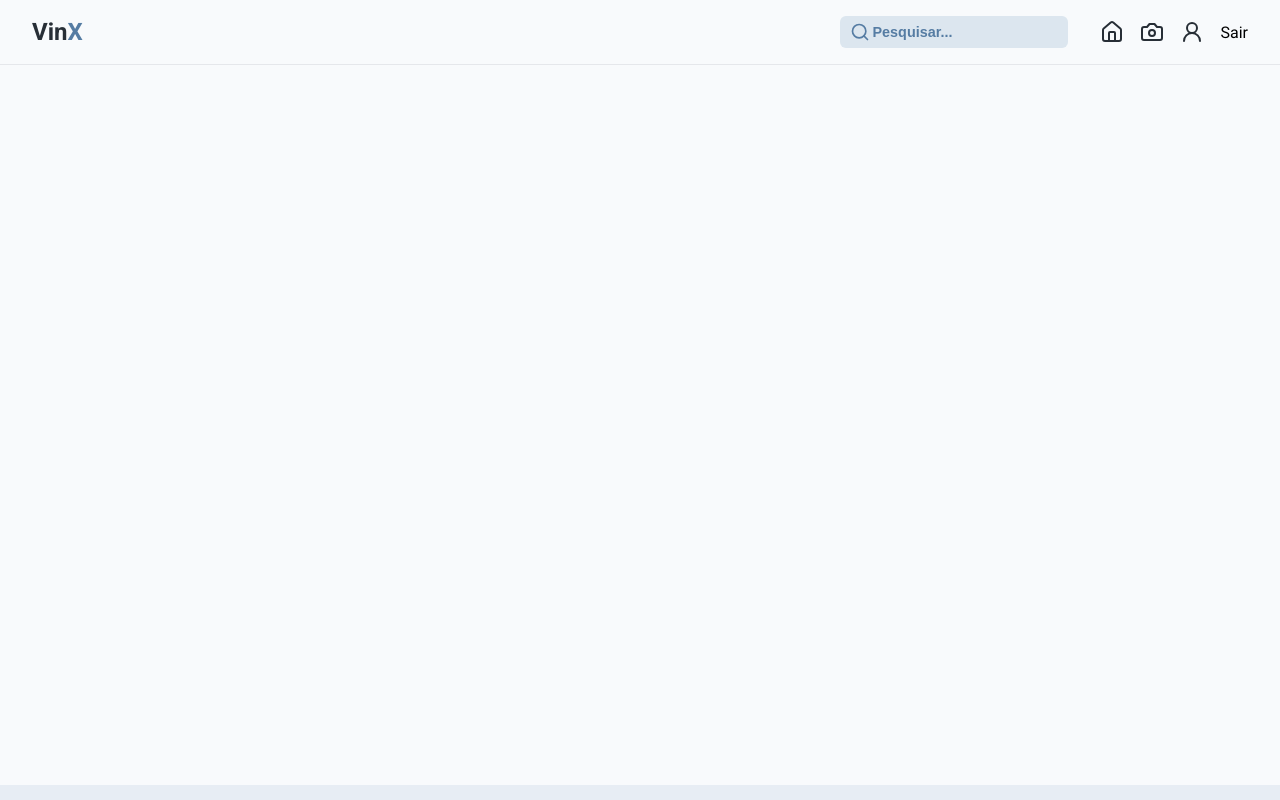
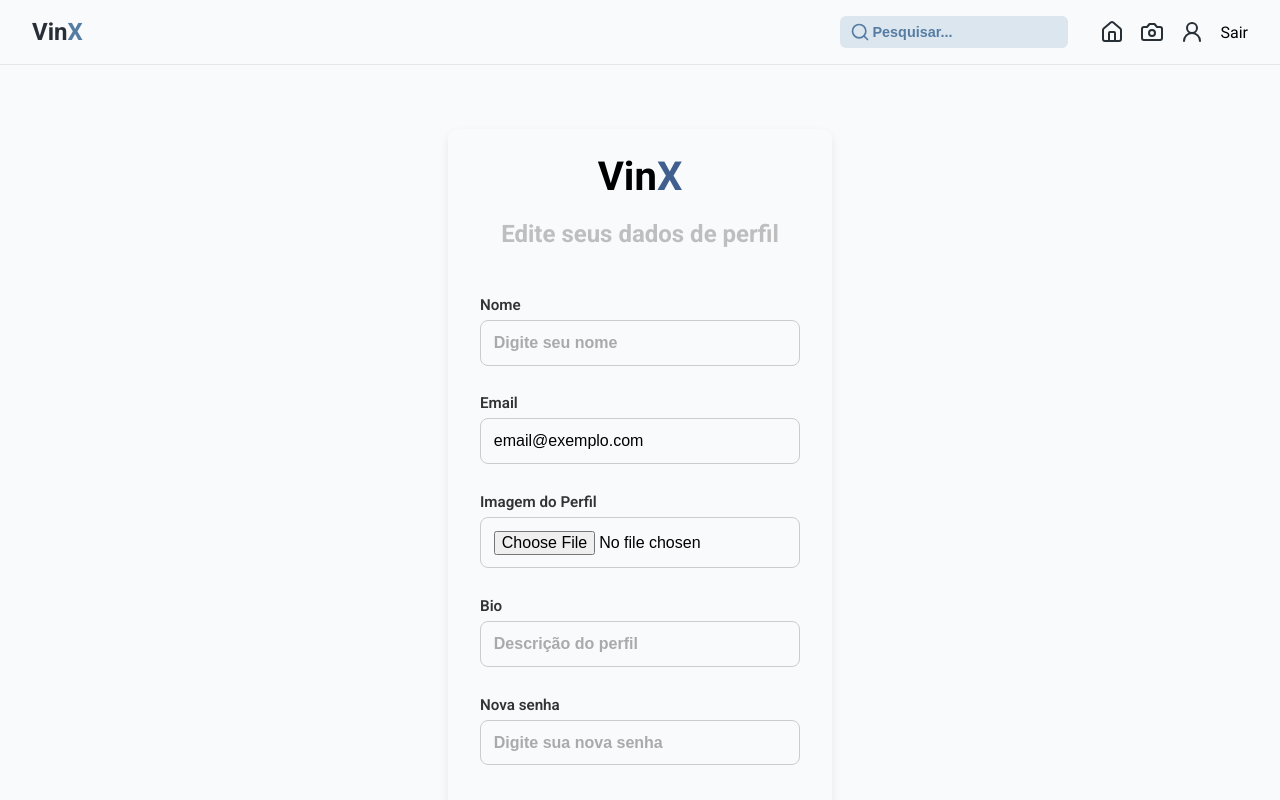
Before and after one commit to Gabrielneves05/front-vinx, a React (Create React App) app: page /profile in a window 1280 px wide. Shown: the top 800 px of the page. Built offline with nearby package versions, Linux system fonts and the light colour scheme; sample sign-in values are in the browser's storage.

Commit message:
style: page structuring / page styling

```diff
--- a/src/App.js
+++ b/src/App.js
@@ -14,6 +14,7 @@ import Footer from './components/Footer';
 import Home from './pages/Home/Home';
 import Login from './pages/Auth/Login';
 import Register from './pages/Auth/Register';
+import EditProfile from './pages/EditProfile/EditProfile';
 
 function App() {
   const { auth, loading } = useAuth();
@@ -29,6 +30,7 @@ function App() {
         <div className='container'>
           <Routes>
             <Route path="/" element={auth ? <Home /> : <Navigate to="/login" />} />
+            <Route path="/profile" element={auth ? <EditProfile /> : <Navigate to="/login" />} />
             <Route path="/login" element={!auth ? <Login /> : <Navigate to="/" />} />
             <Route path="/register" element={!auth ? <Register /> : <Navigate to="/" />} />
           </Routes>
--- /dev/null
+++ b/src/pages/EditProfile/EditProfile.css
@@ -0,0 +1,80 @@
+.edit-profile {
+    padding: 1.5em 2em;
+    max-width: 25%;
+    margin: 4em auto;
+    background-color: #F8FAFC;
+    border-radius: 10px;
+    box-shadow: 0 4px 10px rgba(0, 0, 0, 0.08);
+}
+
+.edit-profile h1 {
+    text-align: center;
+    font-size: 2.5em;
+    margin-top: 0;
+    margin-bottom: 0.2em;
+    font-weight: bold;
+}
+
+.edit-profile h1 span {
+    color: #405F8F;
+}
+
+.edit-profile .subtitle {
+    font-weight: bold;
+    color: #bebebe;
+    margin-bottom: 2em;
+    text-align: center;
+}
+
+.edit-profile form {
+    padding-bottom: 1.5em;
+    margin-bottom: 1.5em;
+}
+
+.form-group {
+    margin-bottom: 1.2em;
+    display: flex;
+    flex-direction: column;
+}
+
+.form-group label {
+    margin-bottom: 0.4em;
+    font-weight: 600;
+    color: #333;
+    font-size: 0.95em;
+}
+
+.edit-profile input[type="text"],
+.edit-profile input[type="email"],
+.edit-profile input[type="password"],
+.edit-profile input[type="file"] {
+    padding: 0.8em;
+    border-radius: 8px;
+    border: 1px solid #ccc;
+    color: #000;
+    font-size: 1em;
+    transition: 0.3s;
+}
+
+.edit-profile input:focus {
+    outline: none;
+    border-color: #405F8F;
+}
+
+input[type="submit"].btn-submit {
+    background-color: #405F8F;
+    color: #fff;
+    padding: 0.8em;
+    border: none;
+    border-radius: 8px;
+    cursor: pointer;
+    font-weight: bold;
+    width: 100%;
+    font-size: 1em;
+    transition: all 0.3s ease;
+    margin-top: 0.5em;
+}
+
+input[type="submit"].btn-submit:hover {
+    background-color: #30476d;
+}
--- /dev/null
+++ b/src/pages/EditProfile/EditProfile.js
@@ -0,0 +1,74 @@
+import './EditProfile.css';
+
+// Components
+import Message from "../../components/Message/Message";
+
+// Hooks
+import { useState } from "react";
+
+const EditProfile = () => {
+    const [name, setName] = useState("");
+    const [bio, setBio] = useState("");
+    const [password, setPassword] = useState("");
+    const [image, setImage] = useState(null);
+
+    const handleSubmit = e => {
+        e.preventDefault();
+        // lógica de envio aqui
+    };
+
+    return (
+        <div className="edit-profile">
+            <h1>Vin<span>X</span></h1>
+            <h2 className="subtitle">Edite seus dados de perfil</h2>
+            <form onSubmit={handleSubmit} className="form-modern">
+                <div className="form-group">
+                    <label>Nome</label>
+                    <input
+                        type="text"
+                        placeholder="Digite seu nome"
+                        value={name}
+                        onChange={e => setName(e.target.value)}
+                    />
+                </div>
+                <div className="form-group">
+                    <label>Email</label>
+                    <input
+                        type="email"
+                        placeholder="Digite seu e-mail"
+                        value="email@exemplo.com"
+                        disabled
+                    />
+                </div>
+                <div className="form-group">
+                    <label>Imagem do Perfil</label>
+                    <input
+                        type="file"
+                        onChange={e => setImage(e.target.files[0])}
+                    />
+                </div>
+                <div className="form-group">
+                    <label>Bio</label>
+                    <input
+                        type="text"
+                        placeholder="Descrição do perfil"
+                        value={bio}
+                        onChange={e => setBio(e.target.value)}
+                    />
+                </div>
+                <div className="form-group">
+                    <label>Nova senha</label>
+                    <input
+                        type="password"
+                        placeholder="Digite sua nova senha"
+                        value={password}
+                        onChange={e => setPassword(e.target.value)}
+                    />
+                </div>
+                <input type="submit" value="Atualizar" className="btn-submit" />
+            </form>
+        </div>
+    );
+};
+
+export default EditProfile;
```
